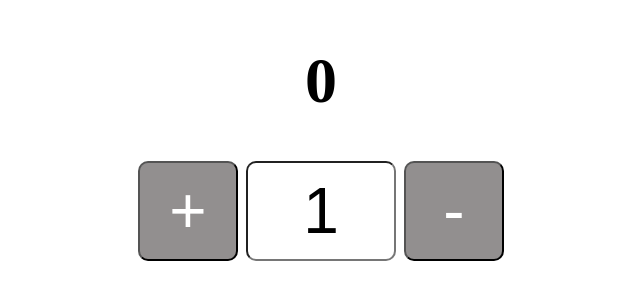
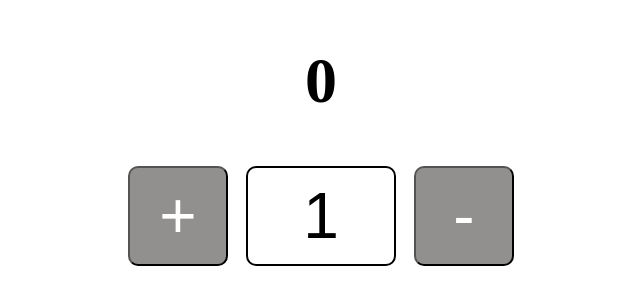
Before and after one commit to fagleyali/Unit-1-Assessment, a plain HTML site: page index.html in a window 1280 px wide. Shown: the part 206-510 px from the top of the page, without its empty margins (319-959 px from the left). Drawn offline with Linux system fonts and the light colour scheme.

Commit message:
fixed margin of plus, minus buttons and input box.

```diff
--- a/css/style.css
+++ b/css/style.css
@@ -31,10 +31,12 @@
         width: 150px;
         height: 100px;
         border-radius: 10px;
+        border: 2px solid black;
   }
 
   button, input{
     font-size: 200%;
     text-align: center;
+    margin: 5px;
 
   }
```
